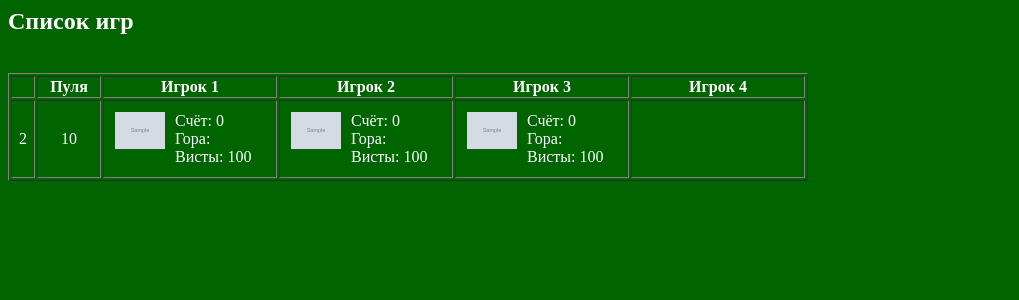
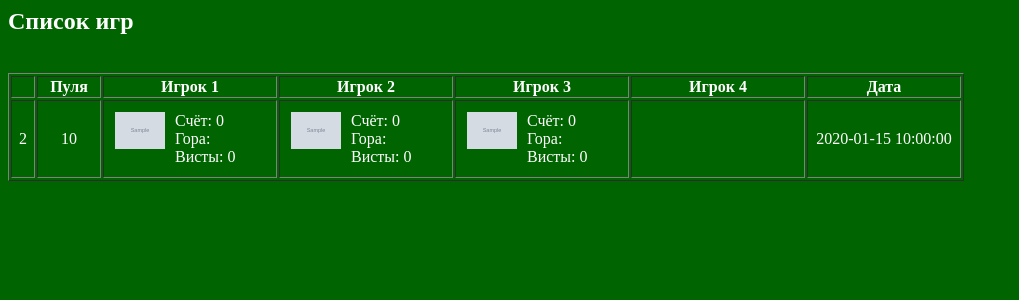
Before and after one commit to WowSoLaggy/Pref, a PHP site: page /games.php in a window 1280 px wide. Shown: the top 300 px of the page, without its empty margins (0-1019 px from the left). Run offline with PHP 8.4, Linux system fonts and the light colour scheme; tables that the repository leaves empty or names only in its code hold one stand-in row (values such as "Sample post"); grey boxes marked "Sample" are stand-in pictures.

Commit message:
- money and date

```diff
--- a/calculations.php
+++ b/calculations.php
@@ -106,6 +106,7 @@ for ($i = 0; $i < $num_games; $i++)
 	if ($play4)
 		$money -= $games[$i]['4_money_1'];
 	$players[$games[$i]['1_name']]['money_bal'] += $money;
+	$games[$i]['1_money'] = $money;
 	if ($money < $players[$games[$i]['1_name']]['money_bal_min'])
 		$players[$games[$i]['1_name']]['money_bal_min'] = $money;
 	if ($money > $players[$games[$i]['1_name']]['money_bal_max'])
@@ -147,6 +148,7 @@ for ($i = 0; $i < $num_games; $i++)
 	if ($play4)
 		$money -= $games[$i]['4_money_2'];
 	$players[$games[$i]['2_name']]['money_bal'] += $money;
+	$games[$i]['2_money'] = $money;
 	if ($money < $players[$games[$i]['2_name']]['money_bal_min'])
 		$players[$games[$i]['2_name']]['money_bal_min'] = $money;
 	if ($money > $players[$games[$i]['2_name']]['money_bal_max'])
@@ -188,6 +190,7 @@ for ($i = 0; $i < $num_games; $i++)
 	if ($play4)
 		$money -= $games[$i]['4_money_3'];
 	$players[$games[$i]['3_name']]['money_bal'] += $money;
+	$games[$i]['3_money'] = $money;
 	if ($money < $players[$games[$i]['3_name']]['money_bal_min'])
 		$players[$games[$i]['3_name']]['money_bal_min'] = $money;
 	if ($money > $players[$games[$i]['3_name']]['money_bal_max'])
@@ -229,6 +232,7 @@ for ($i = 0; $i < $num_games; $i++)
 		$money -= $games[$i]['2_money_4'];
 		$money -= $games[$i]['3_money_4'];
 		$players[$games[$i]['4_name']]['money_bal'] += $money;
+		$games[$i]['4_money'] = $money;
 		if ($money < $players[$games[$i]['4_name']]['money_bal_min'])
 			$players[$games[$i]['4_name']]['money_bal_min'] = $money;
 		if ($money > $players[$games[$i]['4_name']]['money_bal_max'])
--- a/games.php
+++ b/games.php
@@ -18,26 +18,31 @@
 
 		// Output games
 
-		echo '<table border="1"><td><th width=60>Пуля</th><th width=170>Игрок 1</th><th width=170>Игрок 2</th><th width=170>Игрок 3</th><th width=170>Игрок 4</th></td>';
+		echo '<table border="1"><td><th width=60>Пуля</th><th width=170>Игрок 1</th><th width=170>Игрок 2</th><th width=170>Игрок 3</th><th width=170>Игрок 4</th><th width=150>Дата</th></td>';
 		for ($i = $num_games - 1; $i >= 0; $i--)
 		{
 			echo "<tr valign=center><td width=20 align=center>".($games[$i]['id'] + 1).
 			"</td><td align=center>".$games[$i]['total'].
 			"</td><td><img src='images/".$players[$games[$i]['1_name']]['image'].
 			"' align=left hspace=10 vspace=10 width=50><p>Счёт: ".$games[$i]['1_score'].
-			"<br>Гора: ".$games[$i]['1_hill']."<br>Висты: 100</p>".
+			"<br>Гора: ".$games[$i]['1_hill'].
+			"<br>Висты: ".$games[$i]['1_money']."</p>".
 			"</td><td><img src='images/".$players[$games[$i]['2_name']]['image'].
 			"' align=left hspace=10 vspace=10 width=50><p>Счёт: ".$games[$i]['2_score'].
-			"<br>Гора: ".$games[$i]['2_hill']."<br>Висты: 100</p>".
+			"<br>Гора: ".$games[$i]['2_hill'].
+			"<br>Висты: ".$games[$i]['2_money']."</p>".
 			"</td><td><img src='images/".$players[$games[$i]['3_name']]['image'].
 			"' align=left hspace=10 vspace=10 width=50><p>Счёт: ".$games[$i]['3_score'].
-			"<br>Гора: ".$games[$i]['3_hill']."<br>Висты: 100</p>".
+			"<br>Гора: ".$games[$i]['3_hill'].
+			"<br>Висты: ".$games[$i]['3_money']."</p>".
 			"</td><td>";
 			if ($games[$i]['num_players'] == 4)
 				echo "<img src='images/".$players[$games[$i]['4_name']]['image'].
 				"' align=left hspace=10 vspace=10 width=50><p>Счёт: ".$games[$i]['4_score'].
-				"<br>Гора: ".$games[$i]['4_hill']."<br>Висты: 100</p>";
-			echo "</td></tr>";
+				"<br>Гора: ".$games[$i]['4_hill'].
+				"<br>Висты: ".$games[$i]['4_money']."</p>";
+			echo "</td><td align=center>".$games[$i]['date'].
+			"</td></tr>";
 		}
 		echo '</table>';
 
```
